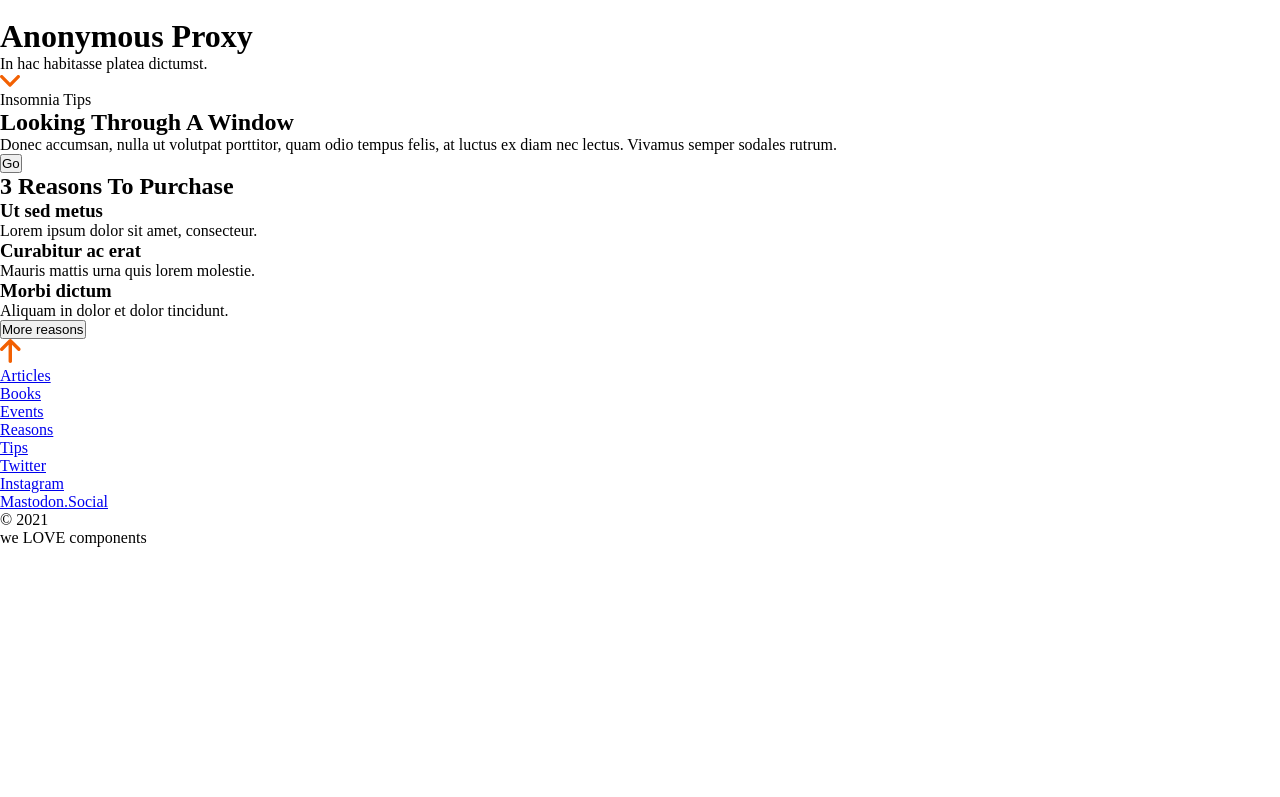
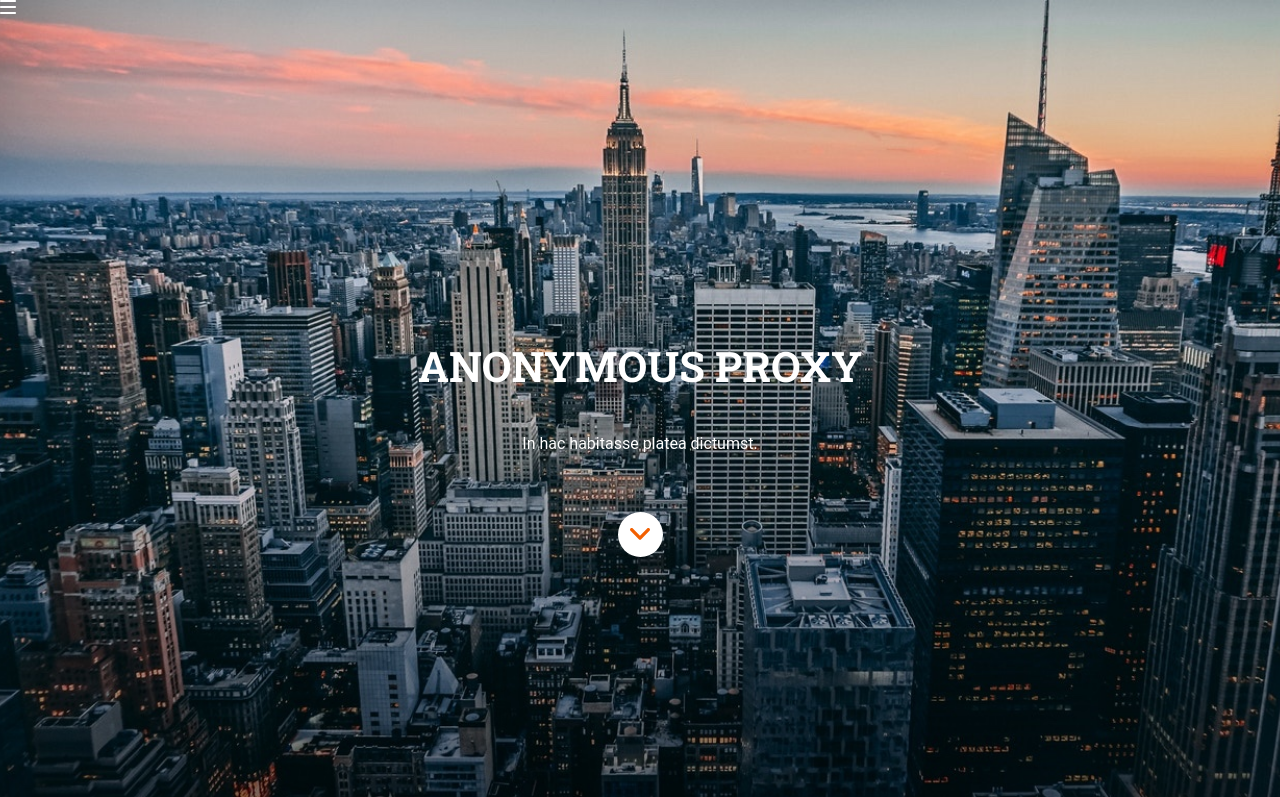
Before and after one commit to Adalab/modulo-1-evaluacion-final-AnadelaJara, a website: page src/html/index.html in a window 1280 px wide. Shown: the top 797 px of the page. Drawn offline with nearby package versions, Linux system fonts and the light colour scheme; files that its build step writes are made by us from their sources; files whose address does not match are found by name.

Commit message:
added header styles

```diff
--- a/src/html/index.html
+++ b/src/html/index.html
@@ -3,9 +3,12 @@
   <head>
     <meta charset="UTF-8" />
     <meta name="viewport" content="width=device-width, initial-scale=1" />
-    <title>Evaluación final</title>
-    <link href="https://fonts.googleapis.com/css?family=Roboto&display=swap" rel="stylesheet" />
+    <title>Evaluación final - Modulo 1</title>
+
+    <link href="https://fonts.googleapis.com/css2?family=Roboto+Slab:wght@300;500;700&display=swap" rel="stylesheet">
     <link rel="stylesheet" href="./assets/css/main.css" />
+
+
 
   </head>
 
--- a/src/html/partials/footer.html
+++ b/src/html/partials/footer.html
@@ -1,5 +1,5 @@
 <footer>
-<a href="#"> <img src="./src/images/ico-arrow.svg"  alt="arrow"></a>
+<a href="#"> <img src="./assets/images/ico-arrow.svg"  alt="arrow"></a>
 
 <nav>
     <ul>
--- a/src/html/partials/header.html
+++ b/src/html/partials/header.html
@@ -1,7 +1,13 @@
-<header>
-    <a href="https://adalab.es/"><img title="Ir a la web Adalab" src="./src/images/ico-menu.svg" alt="menu"> </a>
-    <h1>Anonymous Proxy</h1>
-    <p>In hac habitasse platea dictumst.</p>
-    <a href="#"><img src="./src/images/ico-scroll-down.svg"></a>
+<header class="header">
+    <nav class="header__menu>">
+        <a href="https://adalab.es/" target="_blank"><img title="Ir a la web Adalab" src="./assets/images/ico-menu.svg" alt="menu"> </a>
+    </nav>
+    <div class="header__section">
+        <h1 class="header__title">Anonymous Proxy</h1>
+        <p class="header__text">In hac habitasse platea dictumst.</p>
 
+        <div class="header__scroll" >
+        <a href="#"><img src="./assets/images/ico-scroll-down.svg"></a>
+        </div>
+    </div>
 </header>
--- a/src/scss/core/_variables.scss
+++ b/src/scss/core/_variables.scss
@@ -0,0 +1,2 @@
+$fontTitle: "Roboto Slab", serif;
+$fontText: "Roboto", serif;
--- a/src/scss/layout/_header.scss
+++ b/src/scss/layout/_header.scss
@@ -0,0 +1,55 @@
+.header {
+  height: 100vh;
+  background-image: url(../images/cover.jpg);
+  background-size: cover;
+  background-position: center;
+  color: #fff;
+
+  &__menu {
+    background-color: #0271bc;
+    width: 44px;
+    height: 44px;
+  }
+}
+
+.header__section {
+  display: flex;
+  flex-direction: column;
+  padding-top: 320px;
+  flex-wrap: wrap;
+  justify-content: space-around;
+  align-items: center;
+}
+
+.header__title {
+  text-transform: uppercase;
+  font-size: 42px;
+  text-align: center;
+  padding-bottom: 10px;
+  font-weight: bold;
+  font-stretch: normal;
+  font-style: normal;
+  line-height: 1.31;
+  letter-spacing: normal;
+  font-family: $fontTitle;
+}
+
+.header__text {
+  margin: 31px 15px 14px 15px;
+  font-family: $fontText;
+  font-size: 16px;
+  text-align: center;
+  padding-bottom: 45px;
+}
+
+.header__scroll {
+  background-color: #fff;
+  text-align: center;
+  width: 45px;
+  height: 45px;
+  border-radius: 50%;
+  text-align: center;
+  display: flex;
+  justify-content: center;
+  align-items: center;
+}
```
